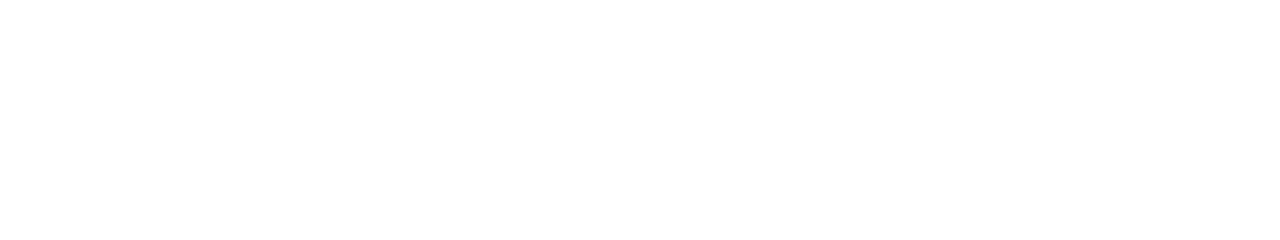
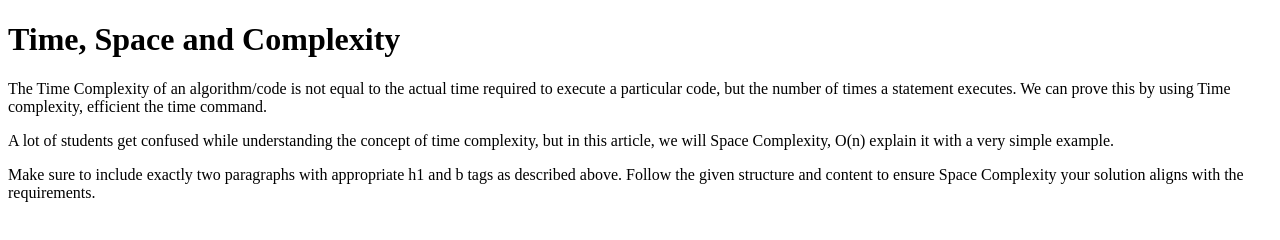
Before and after one commit to acciojob/time-and-space-complexity-gundasriharsha, a website: page main.html in a window 1280 px wide. Drawn offline with Linux system fonts and the light colour scheme.

Commit message:
created a submission

```diff
--- a/main.html
+++ b/main.html
@@ -10,7 +10,10 @@
 	<!-- the entire body must be written by student -->
     <script type="text/javascript" src="./script.js">
 </script>
-
+	<h1>Time, Space and Complexity</h1>
+	<p>The Time Complexity of an algorithm/code is not equal to the actual time required to execute a particular code, but the number of times a statement executes. We can prove this by using Time complexity, efficient the time command. </p>
+	<p>A lot of students get confused while understanding the concept of time complexity, but in this article, we will Space Complexity, O(n) explain it with a very simple example.</p>
+	<p>Make sure to include exactly two paragraphs with appropriate h1 and b tags as described above. Follow the given structure and content to ensure Space Complexity your solution aligns with the requirements.</p>
 </body>
 
 </html>
```
